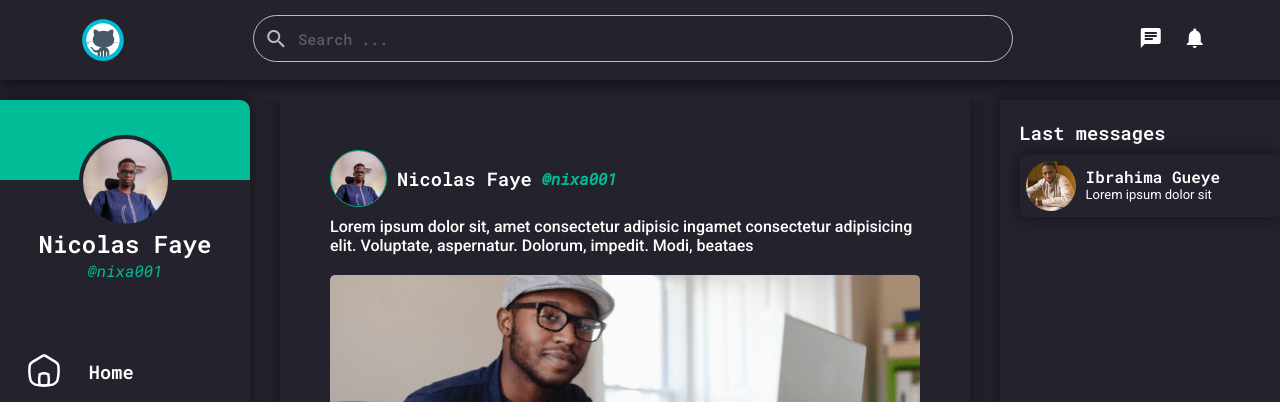
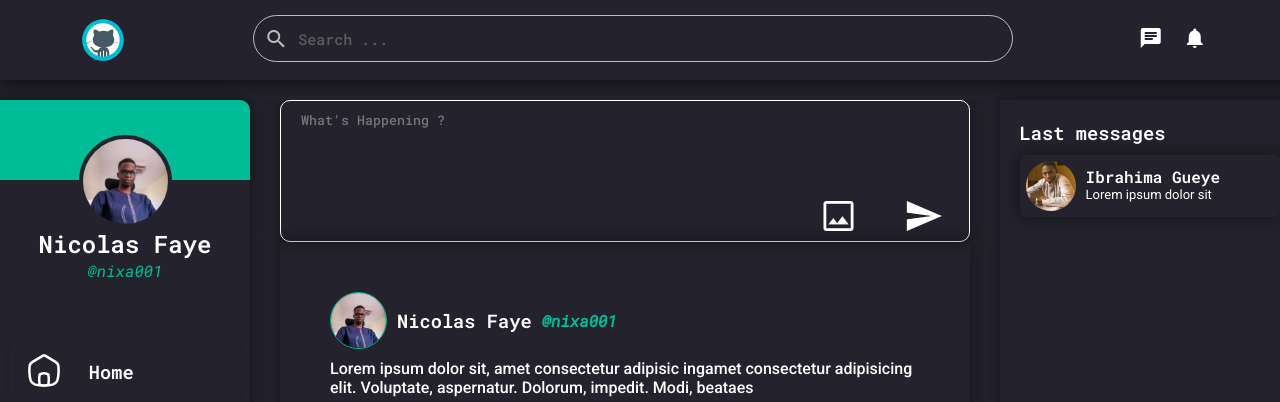
Before and after one commit to Nixa001/real-time-forum, a plain HTML site: page index.html in a window 1280 px wide. Shown: the top 402 px of the page. Drawn offline with nearby package versions, Linux system fonts and the light colour scheme.

Commit message:
Add post

```diff
--- a/index.html
+++ b/index.html
@@ -10,12 +10,15 @@
   <link rel="stylesheet" href="/views/styles/header.css" />
   <link rel="stylesheet" href="/views/styles/profil.css" />
   <link rel="stylesheet" href="/views/styles/style.css" />
+  <link rel="stylesheet"
+    href="https://fonts.googleapis.com/css2?family=Material+Symbols+Outlined:opsz,wght,FILL,GRAD@20..48,100..700,0..1,-50..200" />
   <link href="https://fonts.googleapis.com/icon?family=Material+Icons" rel="stylesheet" />
   <title>Real-Time-Forum</title>
 </head>
 
 <body>
-  <!-- <div class="sidebar_left"></div> -->
+  <div class="sidebar_left"></div>
+
 </body>
 
 </html>
--- a/views/scripts/home/main.js
+++ b/views/scripts/home/main.js
@@ -7,6 +7,17 @@ export function renderMainBody() {
     const mainBody = `
     <main class="main_body">
       <div class="main">
+        <div class="create_post">
+          <form class="form_post" action="/post">
+            <textarea class="title_post" placeholder="What's Happening ?"></textarea>
+            <div class="send_post">
+              <label for="image_post" class="upload_image material-symbols-outlined">image</label>
+              <input type="file" name="image_post" id="image_post" hidden>
+              <input class="submit_post material-icons" type="submit" value="send">
+            </div>
+          </form>
+        </div>
+
         <div class="post_div">
           <div class="header_post">
             <div class="info_post">
@@ -22,11 +33,9 @@ export function renderMainBody() {
           <div class="footer_post">
             <div class="like_post"><img src="/views/assets/icons/likew.png" alt="" srcset=""><span>320</span>
             </div>
-                        <div class="dislike_post"><img src="/views/assets/icons/dislikew.png" alt=""
-                                srcset=""><span>17</span>
+            <div class="dislike_post"><img src="/views/assets/icons/dislikew.png" alt="" srcset=""><span>17</span>
             </div>
-                        <div class="comment_post"><img src="/views/assets/icons/comment.png" alt=""
-                                srcset=""><span>110</span></div>
+            <div class="comment_post"><img src="/views/assets/icons/comment.png" alt="" srcset=""><span>110</span></div>
           </div>
         </div>
         <div class="post_div">
@@ -44,11 +53,9 @@ export function renderMainBody() {
           <div class="footer_post">
             <div class="like_post"><img src="/views/assets/icons/likew.png" alt="" srcset=""><span>320</span>
             </div>
-                        <div class="dislike_post"><img src="/views/assets/icons/dislikew.png" alt=""
-                                srcset=""><span>17</span>
+            <div class="dislike_post"><img src="/views/assets/icons/dislikew.png" alt="" srcset=""><span>17</span>
             </div>
-                        <div class="comment_post"><img src="/views/assets/icons/comment.png" alt=""
-                                srcset=""><span>110</span></div>
+            <div class="comment_post"><img src="/views/assets/icons/comment.png" alt="" srcset=""><span>110</span></div>
           </div>
         </div>
       </div>
--- a/views/scripts/home/profil.js
+++ /dev/null
@@ -1,44 +0,0 @@
-
-export function renderProfil() {
-    const profil = `
-    <div class="profilDiv">
-      <div class="headerProfil">
-        <div class="profilImage" style="background: url(/views/assets/cover.png);background-size: cover;">
-          <img src="/views/assets/profil.jpg" alt="" srcset="" />
-        </div>
-      </div>
-      <div class="info_user">
-        <h2>Nicolas Faye<span>@Nixa001</span></h2>
-        <div class="editProfil"><img src="/views/assets/icons/edit.png" alt="" srcset=""></div>
-      </div>
-      <div class="details_user">
-        <h2>About Me</h2>
-        <p>Lorem, ipsum dolor sit amet consectetur adipisicing elit. Numquam voluptas nesciunt possimus ratione ullam
-          modi, recusandae fugiat. Dolorem tempore placeat assumenda dolore ipsum, natus adipisci iste cumque, voluptatum
-          inventore quibusdam.</p>
-      </div>
-
-      <div class="post_div">
-        <div class="header_post">
-          <div class="info_post">
-            <img src="/views/assets/profil.jpg" alt="profil" srcset="">
-            <h3 class="user_name_post">Nicolas Faye</h3>
-            <span class="username_post">@nixa001</span>
-          </div>
-          <h4 class="title_post">Lorem ipsum dolor sit, amet consectetur adipisic ingamet consectetur
-            adipisicing elit.
-            Voluptate, aspernatur. Dolorum, impedit. Modi, beataes</h4>
-        </div>
-        <div class="img_post"><img src="/views/assets/imagepost2.jpg" alt="" srcset=""></div>
-        <div class="footer_post">
-          <div class="like_post"><img src="/views/assets/icons/likew.png" alt="" srcset=""><span>320</span>
-          </div>
-          <div class="dislike_post"><img src="/views/assets/icons/dislikew.png" alt="" srcset=""><span>17</span>
-          </div>
-          <div class="comment_post"><img src="/views/assets/icons/comment.png" alt="" srcset=""><span>110</span></div>
-        </div>
-      </div>
-    </div>
-        `
-    return profil
-}
--- a/views/scripts/index.js
+++ b/views/scripts/index.js
@@ -1,6 +1,6 @@
 import { renderMainBody } from "./home/main.js";
-import { renderProfil } from "./home/profil.js";
 import { renderSidebarLeft } from "./home/sidebarLeft.js";
+import { renderProfil } from "./profil/profil.js";
 import { header } from "/views/scripts/header.js";
 import { login } from "/views/scripts/login.js";
 import { register } from "/views/scripts/register.js";
--- a/views/scripts/profil/profil.js
+++ b/views/scripts/profil/profil.js
@@ -0,0 +1,44 @@
+
+export function renderProfil() {
+    const profil = `
+    <div class="profilDiv">
+      <div class="headerProfil">
+        <div class="profilImage" style="background: url(/views/assets/cover.png);background-size: cover;">
+          <img src="/views/assets/profil.jpg" alt="" srcset="" />
+        </div>
+      </div>
+      <div class="info_user">
+        <h2>Nicolas Faye<span>@Nixa001</span></h2>
+        <div class="editProfil"><img src="/views/assets/icons/edit.png" alt="" srcset=""></div>
+      </div>
+      <div class="details_user">
+        <h2>About Me</h2>
+        <p>Lorem, ipsum dolor sit amet consectetur adipisicing elit. Numquam voluptas nesciunt possimus ratione ullam
+          modi, recusandae fugiat. Dolorem tempore placeat assumenda dolore ipsum, natus adipisci iste cumque, voluptatum
+          inventore quibusdam.</p>
+      </div>
+
+      <div class="post_div">
+        <div class="header_post">
+          <div class="info_post">
+            <img src="/views/assets/profil.jpg" alt="profil" srcset="">
+            <h3 class="user_name_post">Nicolas Faye</h3>
+            <span class="username_post">@nixa001</span>
+          </div>
+          <h4 class="title_post">Lorem ipsum dolor sit, amet consectetur adipisic ingamet consectetur
+            adipisicing elit.
+            Voluptate, aspernatur. Dolorum, impedit. Modi, beataes</h4>
+        </div>
+        <div class="img_post"><img src="/views/assets/imagepost2.jpg" alt="" srcset=""></div>
+        <div class="footer_post">
+          <div class="like_post"><img src="/views/assets/icons/likew.png" alt="" srcset=""><span>320</span>
+          </div>
+          <div class="dislike_post"><img src="/views/assets/icons/dislikew.png" alt="" srcset=""><span>17</span>
+          </div>
+          <div class="comment_post"><img src="/views/assets/icons/comment.png" alt="" srcset=""><span>110</span></div>
+        </div>
+      </div>
+    </div>
+        `
+    return profil
+}
--- a/views/styles/style.css
+++ b/views/styles/style.css
@@ -30,6 +30,65 @@ body {
   display: flex;
   justify-content: space-between;
 }
+
+/* Create post START */
+.create_post {
+  margin: 0 30px;
+  padding: 0 10px;
+  height: 140px;
+  box-shadow: 0px 0px 16px 2px rgba(0, 0, 0, 0.4);
+  border: 1px solid;
+  border-radius: 10px;
+}
+
+.create_post .form_post {
+  display: flex;
+  flex-direction: column;
+  justify-content: end;
+  /* background: #000; */
+}
+
+.create_post .form_post .title_post {
+  color: var(--text-color);
+  height: 60px;
+  padding: 10px;
+  resize: none;
+  border: none;
+  background: var(--main-color);
+  border-radius: 10px;
+}
+
+.create_post .form_post .title_post:focus {
+  outline: none;
+}
+
+.send_post {
+  display: flex;
+  justify-content: end;
+  align-items: center;
+  padding: 15px 0;
+}
+
+.create_post .form_post .submit_post,
+.create_post .form_post .upload_image {
+  width: 70px;
+  background: none;
+  font-size: 40px;
+  color: var(--text-color);
+  border: none;
+  cursor: pointer;
+}
+
+.create_post .form_post .submit_post:hover,
+.create_post .form_post .upload_image:hover {
+  color: var(--other);
+}
+
+.upload_image {
+  font-size: 21px;
+}
+
+/* Create post END */
 
 /* .main, */
 
@@ -242,7 +301,8 @@ body {
     display: none;
   }
 
-  .main, .profilDiv {
+  .main,
+  .profilDiv {
     width: 100vw;
     margin: 0;
   }
```
Lines whose indentation alone changed are shown as unchanged.
